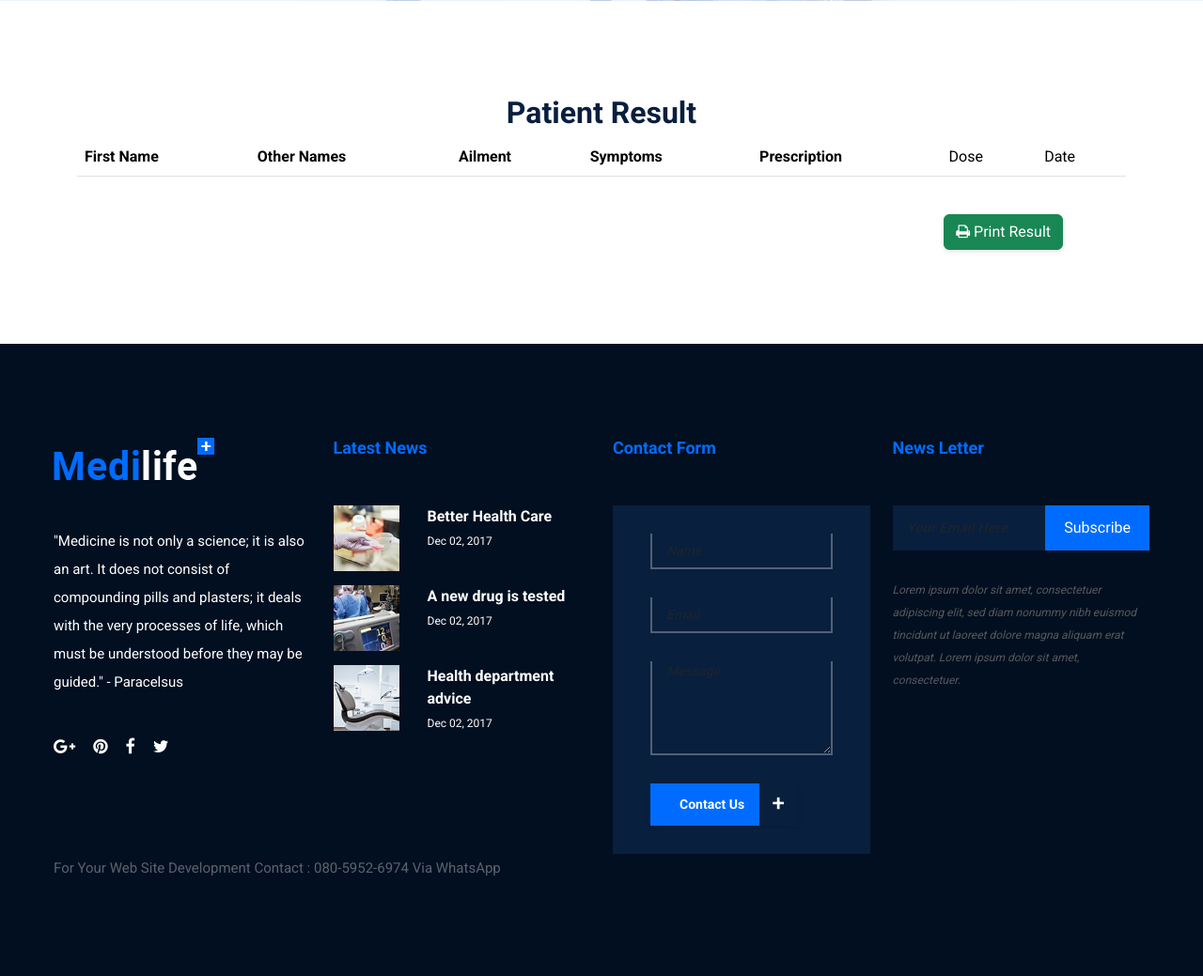
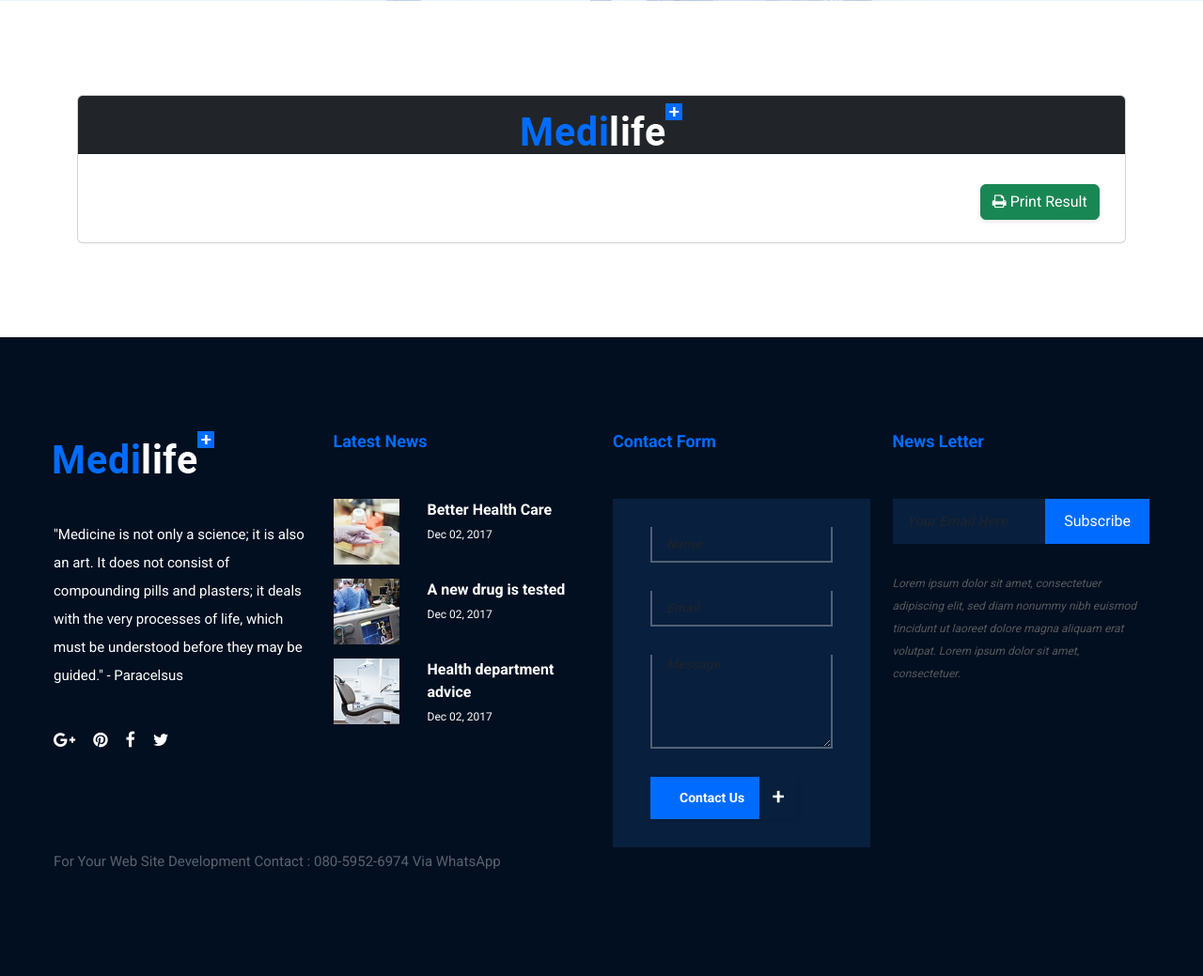
Before and after one commit to enakpomiller/medicalApp, a CodeIgniter app: page /medicalapp/index.php/home/print/services.html in a window 1280 px wide. Shown: the part 399-1438 px from the top of the page at 94% size. After the commit the page ends 1324 px from the top, so only its background shows below. Run offline with CodeIgniter, Linux system fonts and the light colour scheme; tables that the repository leaves empty or names only in its code hold one stand-in row (values such as "Sample post"); some libraries are stand-ins or nearby versions.

Commit message:
integration of patient test result

```diff
--- a/application/controllers/Home.php
+++ b/application/controllers/Home.php
@@ -188,6 +188,7 @@ class Home extends CI_controller {
             'patient_id'=>$this->input->post('patient_id'),
             'prescription'=>$this->input->post('prescription'),
             'dose'=>$this->input->post('dose'),
+            'status'=>'1',
             'date'=>date("D-M-Y")
           ];
          $insert = $this->db->insert('prescription',$data);
--- a/application/views/layout/pages/print.php
+++ b/application/views/layout/pages/print.php
@@ -4,41 +4,65 @@
 
     <section class="medilife-contact-area section-padding-100" >
             <div class="container">
-                     <div id="div_print">
-                        <h2 class="text-center"> Patient Result </h2>
-                     <table class="table">
+
+                 <div class="card">
+                    <div class="card-header bg-dark text-center">
+                    <a class="navbar-brand" href="<?=site_url('home/print/'.$this->uri->segment(3))?>"><img src="<?=base_url()?>assets/img/core-img/logo.png" alt="Logo"></a>
+                        </div>
+                      <div class="card-body" id="div_print">
+                         <?php foreach($printresult as $getship){?>
+                                <div class="row">
+                                   <div class="col-md-10">
+                                       <label> <label><i class="fa fa-user"></i> Name: <?=$getship->firstname."  ".$getship->othernames?> </label><p>
+                                       <label><label><i class="fa fa-home"></i> Address: <?=$getship->address?></label><br>
+                                       <label><i class="fa fa-phone"></i> Phone : <?=$getship->phone?></label>
+                                   </div>
+
+                                   <div class="col-md-2">
+                                       <label><i class="fa fa-bolt"></i>  Date </label><p>
+                                       <label><?=$getship->date?>< </label>
+                                       <label><i class="fa fa-hashtag"></i> Receipt No: <?="000".$getship->id?> </label>
+                                   </div>
+                                </div>
+                                <h2 class="text-center mt-2"> Result </h2>
+                                <table class="table" style="margin-top:50px;margin-bottom:50px;">
                                     <thead>
                                       <tr>
-                                <th>First Name</th>
-                                <th> Other Names </th>
                                       <th> Ailment </th>
                                       <th> Symptoms </th>
                                       <th> Prescription </th>
-                                <td> Dose </td>
-                                <td> Date </td>
+                                      <th> Dose </th>
+                                      <th> Status </th>
                                       </tr>
                                     </thead>
-                              <?php foreach($printresult as $getship):?>
-
                                     <tbody>
                                       <tr>
-                              <td>  <?=$getship->firstname?> </td>
-                              <td>  <?=$getship->othernames?></td>
                                       <td class='text-danger'>  <?=$getship->ailment?></td>
                                       <td class='text-danger'>  <?=$getship->symptoms?></td>
                                       <td class='text-success'>  <?=$getship->prescription?></td>
                                       <td class='text-success'>  <?=$getship->dose?></td>
-                              <td>  <?=$getship->date?></td>
+                                      <td><?=$getship->status==1?'<b">Approved</b>':'<div class="text-danger">not approved</div>'?></td>
                                       </tr>
+
                                     </tbody>
-                        <?php endforeach;?>
                                  </table>
-                     <br>
+                                 <a class="navbar-brand" href="<?=site_url()?>"><img src="<?=base_url()?>assets/img/core-img/approve1.png" style="width:40%;margin-left:260%;" alt="Result Approved"></a>
+                              <?php } ?>
+                        </div>
+
+                           <div class="row">
+                                <div class="col-md-6">
+                                  <a href="<?=base_url('home/view_result')?>" class="text-white btn-dark pt-2 pb-2 pl-2 pr-2"><i class="fa fa-backward"></i> Prevoius </a>
+                               </div>
+                             <div class="col-md-4">
+                                <button class="btn btn-success mb-4" onClick="printdiv('div_print');" style="position:relative;left:110%;"><i class="fa fa-print"></i> Print Result </button>
+                             </div>
+                          </div>
+                   </div>
 
             </div>
-                 <a href="<?=base_url('home/view_result')?>" class="text-white btn-dark pt-2 pb-2 pl-2 pr-2"><i class="fa fa-circle"></i> Prevoius </a>
-                  <button class="btn btn-success" onClick="printdiv('div_print');" style="position:relative;left:76%;"><i class="fa fa-print"></i> Print Result </button>
             </div>
+
     </section>
 
 
--- a/application/views/layout/pages/view_prescription.php
+++ b/application/views/layout/pages/view_prescription.php
@@ -5,7 +5,7 @@
     <section class="medilife-contact-area section-padding-100" >
         <div class="container">
            <?php if($_SESSION['deleted']) { ?>
-                 <div class="alert alert-danger text-center"><?=$_SESSION['deleted']?></div>
+                 <div class="alert alert-success text-center"><?=$_SESSION['deleted']?></div>
                  <?php unset($_SESSION['deleted']) ?>
              <?php } ?>
             <div class="row">
--- a/application/views/layout/pages/view_result.php
+++ b/application/views/layout/pages/view_result.php
@@ -13,6 +13,7 @@
                             <th scope="col">#</th>
                             <th scope="col">Patient Firstname</th>
                             <th scope="col">Other Names</th>
+                            <th scope="col"> Status </th>
                             <th scope="col" style="float:right;">Action</th>
                             </tr>
                         </thead>
@@ -22,8 +23,9 @@
                             <th scope="row"><?=$counter++;?></th>
                             <td><?=$row->firstname?></td>
                             <td><?=$row->othernames?></td>
+                            <td><?=$row->status==1?'<div class="text-primary">Result Approved</div>':'<div class="text-danger">not approved</div>'?></td>
                             <td style="float:right;">
-                            <a href="<?=base_url('home/print/'.$row->id)?>" class="appoint-btn bg-primary pl-4 pr-2 text-white pt-2 pb-2"><i class="fa fa-eye"></i> View </a>
+                            <a href="<?=base_url('home/print/'.$row->id)?>" class="appoint-btn bg-primary pl-4 pr-2 text-white pt-2 pb-2"><i class="fa fa-eye"></i> View Result </a>
                               <a href="<?=base_url('home/delete_patient_rec/'.$row->id)?>" onclick="return confirm(' Action Will Delete!')"  class="appoint bg-danger pl-2 pr-2 text-white pt-2 pb-2 text-end"><i class="fa fa-trash"></i> Delete  </a>
                             </td>
                             </tr>
```
Also changed, not shown: application/views/layout/pages/doct_board.php (+3 -5 lines), assets/img/core-img/approve1.png (added), assets/img/core-img/approved.jpeg (added). Lines whose indentation alone changed are shown as unchanged.
